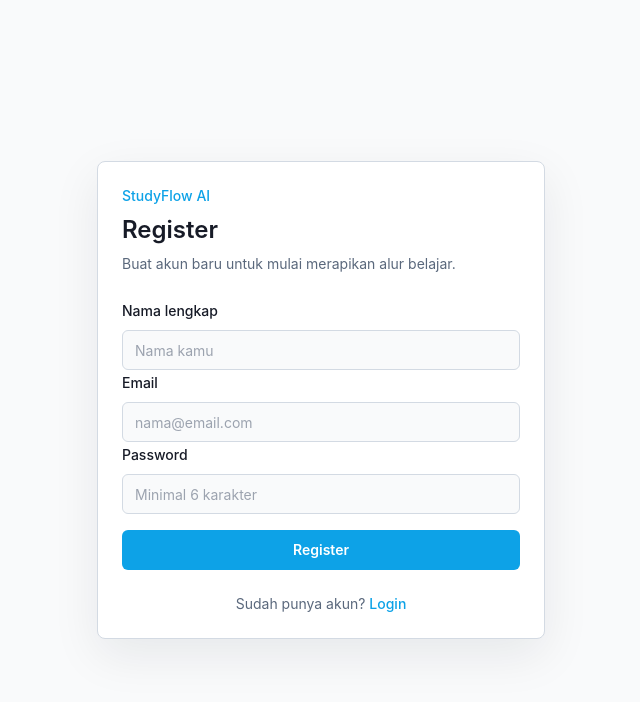
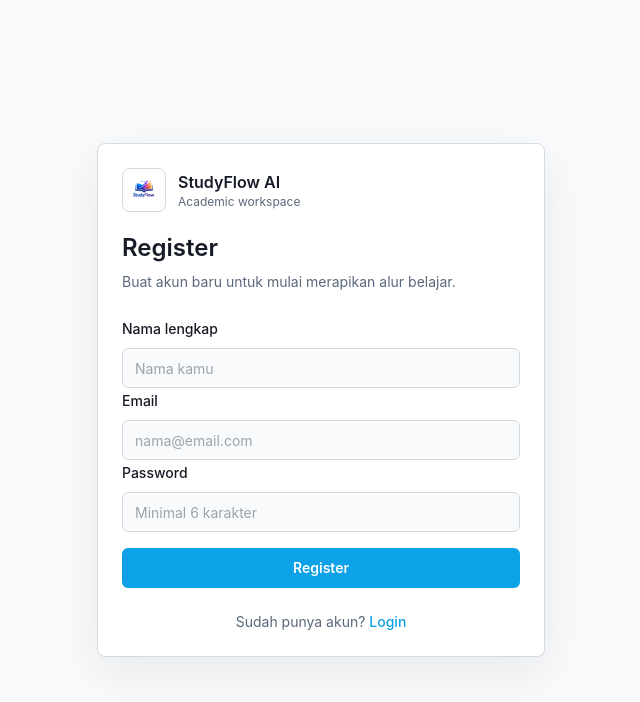
Before and after one commit to ZakiAryo/StudyFlow-AI, a Next.js app: page /register in a window 1280 px wide. Shown: the top 702 px of the page, without its empty margins (319-959 px from the left). Built offline with nearby package versions, Linux system fonts and the light colour scheme.

Commit message:
add studyflow logo

```diff
--- a/app/login/page.tsx
+++ b/app/login/page.tsx
@@ -1,3 +1,4 @@
+import Image from "next/image";
 import Link from "next/link";
 import { AuthForm } from "@/components/auth/auth-form";
 
@@ -6,9 +7,26 @@ export default function LoginPage() {
     <main className="flex min-h-screen items-center justify-center px-4 py-10">
       <div className="w-full max-w-md rounded-lg border bg-card p-6 shadow-soft">
         <div className="mb-6">
-          <p className="text-sm font-medium text-primary">StudyFlow AI</p>
-          <h1 className="mt-2 text-2xl font-semibold">Login</h1>
-          <p className="mt-2 text-sm text-muted-foreground">Masuk untuk mengelola tugas dan jadwal kuliah.</p>
+          <div className="flex items-center gap-3">
+            <Image
+              src="/logo.png"
+              alt="Logo StudyFlow AI"
+              width={44}
+              height={44}
+              className="h-11 w-11 rounded-lg border object-cover"
+              priority
+            />
+            <div>
+              <p className="font-semibold">StudyFlow AI</p>
+              <p className="text-xs text-muted-foreground">
+                Academic workspace
+              </p>
+            </div>
+          </div>
+          <h1 className="mt-5 text-2xl font-semibold">Login</h1>
+          <p className="mt-2 text-sm text-muted-foreground">
+            Masuk untuk mengelola tugas dan jadwal kuliah.
+          </p>
         </div>
         <AuthForm mode="login" />
         <p className="mt-6 text-center text-sm text-muted-foreground">
--- a/app/register/page.tsx
+++ b/app/register/page.tsx
@@ -1,3 +1,4 @@
+import Image from "next/image";
 import Link from "next/link";
 import { AuthForm } from "@/components/auth/auth-form";
 
@@ -6,9 +7,26 @@ export default function RegisterPage() {
     <main className="flex min-h-screen items-center justify-center px-4 py-10">
       <div className="w-full max-w-md rounded-lg border bg-card p-6 shadow-soft">
         <div className="mb-6">
-          <p className="text-sm font-medium text-primary">StudyFlow AI</p>
-          <h1 className="mt-2 text-2xl font-semibold">Register</h1>
-          <p className="mt-2 text-sm text-muted-foreground">Buat akun baru untuk mulai merapikan alur belajar.</p>
+          <div className="flex items-center gap-3">
+            <Image
+              src="/logo.png"
+              alt="Logo StudyFlow AI"
+              width={44}
+              height={44}
+              className="h-11 w-11 rounded-lg border object-cover"
+              priority
+            />
+            <div>
+              <p className="font-semibold">StudyFlow AI</p>
+              <p className="text-xs text-muted-foreground">
+                Academic workspace
+              </p>
+            </div>
+          </div>
+          <h1 className="mt-5 text-2xl font-semibold">Register</h1>
+          <p className="mt-2 text-sm text-muted-foreground">
+            Buat akun baru untuk mulai merapikan alur belajar.
+          </p>
         </div>
         <AuthForm mode="register" />
         <p className="mt-6 text-center text-sm text-muted-foreground">
--- a/components/layout/sidebar.tsx
+++ b/components/layout/sidebar.tsx
@@ -1,5 +1,6 @@
 "use client";
 
+import Image from "next/image";
 import Link from "next/link";
 import { usePathname } from "next/navigation";
 import {
@@ -34,11 +35,18 @@ export function Sidebar({
   const content = (
     <aside className="flex h-full w-72 flex-col border-r bg-card">
       <div className="flex h-16 items-center gap-3 border-b px-5">
-        <div className="flex h-10 w-10 items-center justify-center rounded-lg bg-primary text-primary-foreground">
-          <Sparkles className="h-5 w-5" />
+        <div className="flex h-10 w-10 shrink-0 items-center justify-center overflow-hidden rounded-lg border bg-background">
+          <Image
+            src="/logo.png"
+            alt="Logo StudyFlow AI"
+            width={40}
+            height={40}
+            className="h-full w-full object-cover"
+            priority
+          />
         </div>
-        <div>
-          <p className="font-semibold">StudyFlow AI</p>
+        <div className="min-w-0">
+          <p className="truncate font-semibold">StudyFlow AI</p>
           <p className="text-xs text-muted-foreground">Academic workspace</p>
         </div>
       </div>
```
Also changed, not shown: public/logo.png (added), 1 other file (tests, documents, lock files or other folders).
